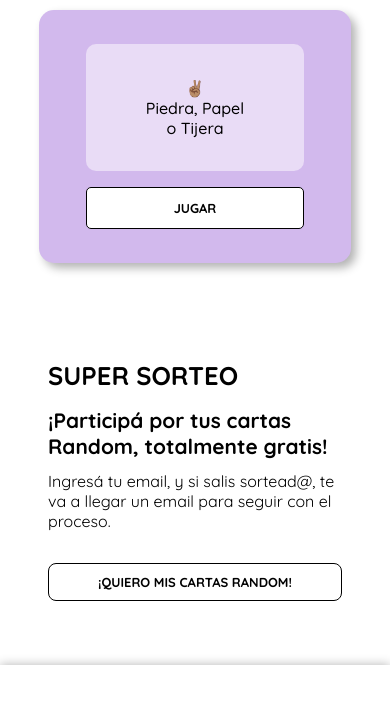
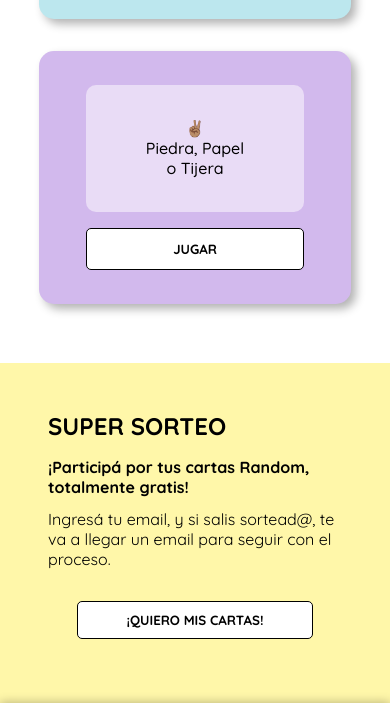
Before and after one commit to MariaBelenCaporale/Random-jueguitos, a website: page index.html in a window 390 px wide. Shown: the part 536-1256 px from the top of the page. Drawn offline with Linux system fonts and the light colour scheme; some packages are replaced by stand-ins of ours; a script that the page names is missing.

Commit message:
responsive home

```diff
--- a/index.html
+++ b/index.html
@@ -83,9 +83,9 @@
             <p>Ingresá tu email, y si salis sortead@, te va a llegar un email para seguir con el proceso.</p>
         </div>
 
-
-        <button id="elboton" class="promoC jugarA">¡QUIERO MIS CARTAS RANDOM!</button>
-
+        <div class="contPartBt">
+        <button id="elboton" class=" jugarA">¡QUIERO MIS CARTAS!</button>
+    </div>
 
 
 
--- a/style.css
+++ b/style.css
@@ -72,7 +72,6 @@ h1 {
 
 .titi {
     font-weight: 500;
-    padding-bottom: 1rem;
     font-size: 2rem;
     text-align: center;
     width: 80%;
@@ -148,7 +147,7 @@ h1 {
     align-items: center;
     grid-template-columns: repeat(3, 1fr);
 }
-
+/*
 .jugarA {
     cursor: pointer;
     width: auto;
@@ -160,7 +159,7 @@ h1 {
     font-weight: 700;
     background-color: white;
     border: 1px solid black;
-}
+} */
 
 .jugarA:hover {
     background-color: white;
@@ -225,7 +224,7 @@ h1 {
     -moz-transition: all .7s ease;
     -o-transition: all .7s ease;
     -ms-transition: all .7s ease;
-    width: 100%;
+
 }
 
 .jugarA:hover {
@@ -642,9 +641,27 @@ h3 {
     }
 
     .jugarA, .jugar {
-        font-size: small;
+        font-size:smaller;
     }
 
+    .contPartBt {
+        width: 100%;
+        display: flex;
+        align-items: center;
+        justify-content: center;
+    }
+
+    .jugarA {
+        cursor: pointer;
+        width: 80%;
+        height: auto;
+        border-radius: 5px;
+        line-height: normal;
+        padding: 10px;
+        font-weight: 700;
+        background-color: white;
+        border: 1px solid black;
+    }
 
 
     .circulo {
@@ -652,7 +669,7 @@ h3 {
     }
 
     .titi {
-        font-size: 1.3rem;
+        font-size: 1.2rem;
         width: 90%;
     }
 
@@ -663,9 +680,11 @@ h3 {
 
 
     .textos-container {
-        width: 100%;
-        text-align: center;
-        margin-top: .6rem;
+    width: 100%;
+    text-align: center;
+    margin-top: 2.7em;
+    margin-bottom: 2.7em;
+    gap: 1rem;
     }
 
     .textos-container p {
@@ -686,7 +705,8 @@ h3 {
         flex-direction: column;
         justify-content: center;
         gap: 2rem;
-        padding-top: 2rem;
+        padding-top: 0;
+        margin-bottom: .7rem;
     }
 
     .container-uno,
@@ -733,6 +753,7 @@ h3 {
         align-items: center;
         justify-content: center;
         padding-bottom: 3rem;
+        background-color: #FFF7A9;
     }
 
     .container-tres {
@@ -744,12 +765,9 @@ h3 {
         height: auto;
     }
 
-    .promoC {
-        width: 100%;
-    }
 
     .promoB {
-        font-size: 1.6rem;
+        font-size: 1.5rem;
         font-weight: 700;
         width: 100%;
     }
@@ -761,4 +779,16 @@ h3 {
     .promoA {
         display: none;
     }
+
+    .promo-t {
+        font-size: 1rem;
+    }
+
+    .logo-container-f img {
+        width: 35%;
+    }
+
+    .cont-f {
+        height: 15vh;
+    }
 }
```
